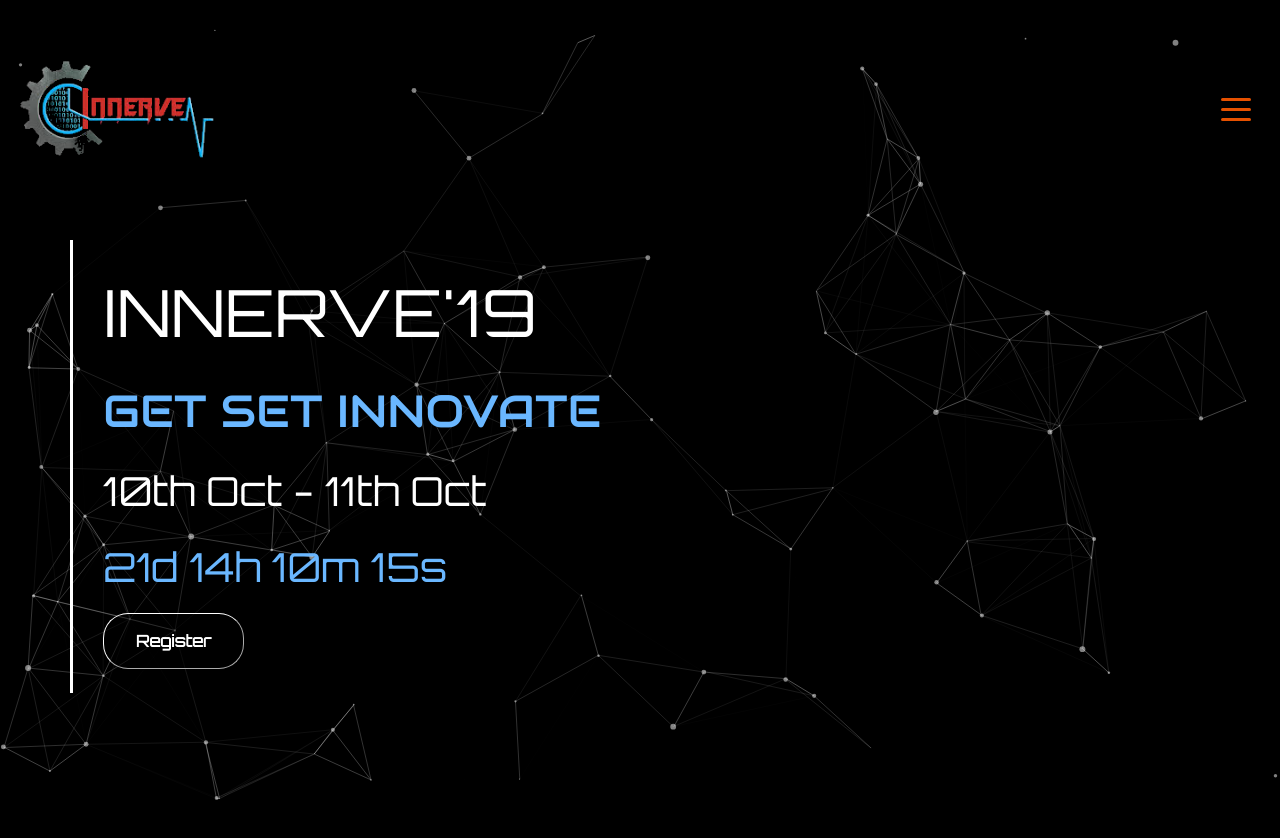
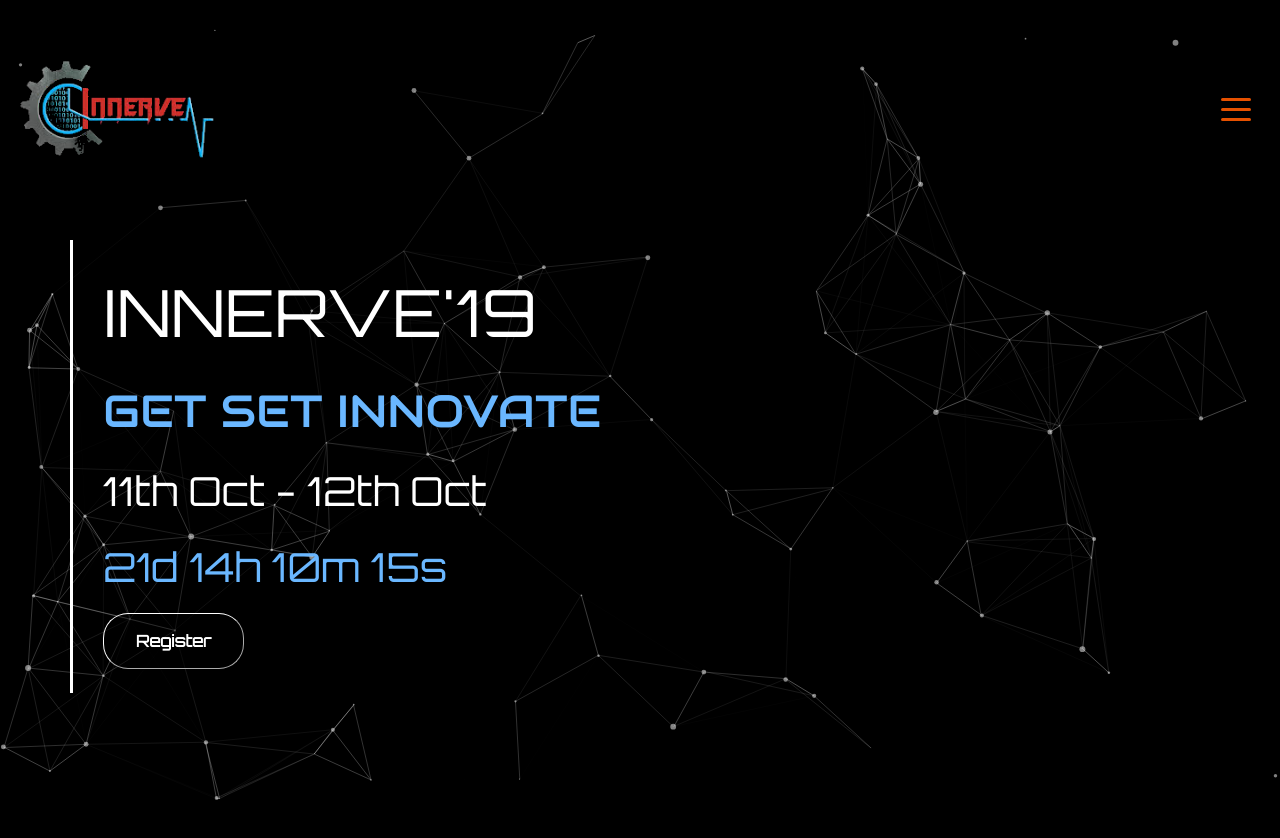
Before and after one commit to soumyaa1804/INNERVE-home, a plain HTML site: page index.html in a window 1280 px wide. Shown: the top 838 px of the page. Drawn offline with nearby package versions, Linux system fonts and the light colour scheme.

Commit message:
Update index.html
Changed dates

```diff
--- a/index.html
+++ b/index.html
@@ -59,7 +59,7 @@
 			<div class="col py-4">
 	<p class="light stretch"style="font-family: 'Orbitron'; color: white; font-size: 65px;">INNERVE'19</p>
 	<p class=" stretch "style="font-family: 'Audiowide'; color: #6ab7ff; font-size: 45px;">GET SET INNOVATE</p>
-	<p class=" stretch "style="font-family: 'Orbitron'; color: white; font-size: 40px;"> 10th Oct - 11th Oct</p>
+	<p class=" stretch "style="font-family: 'Orbitron'; color: white; font-size: 40px;"> 11th Oct - 12th Oct</p>
   <p class=" stretch " id ="demo" style="font-family: 'Orbitron'; color: #6ab7ff; font-size: 40px;"></p>
 	<div>
 	<button class=" stretch "style="font-family: 'Orbitron'; background-color: rgba(0, 0, 0, 0.5);color: white; border-color: white; border-width: 1px; border-radius: 25px;padding: 15px 32px;"><strong>Register</strong></button>
```
